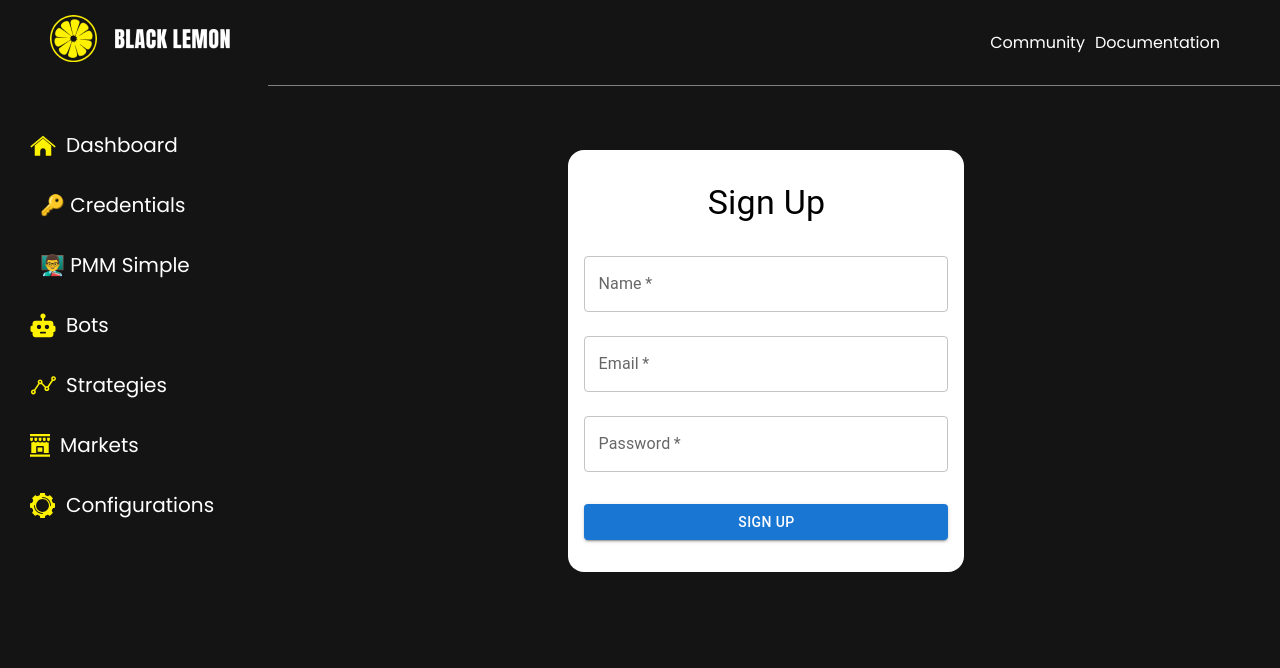
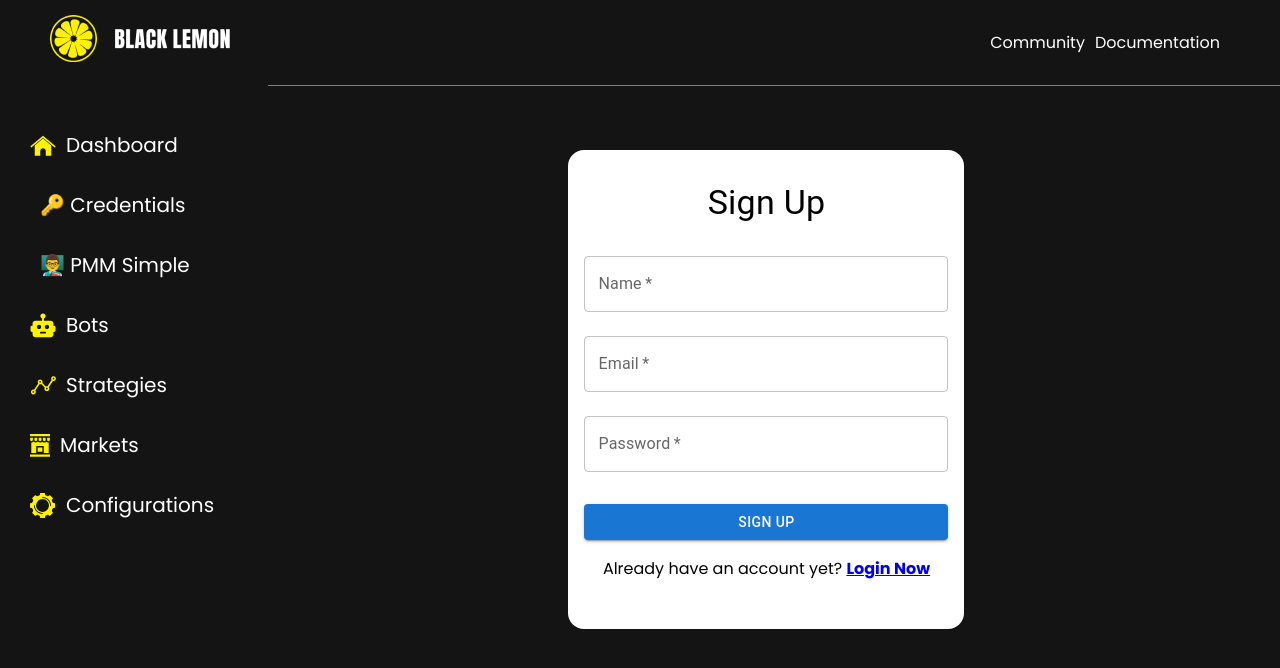
Before and after one commit to mohit49/blacklemon, a React (Vite) app: page /signup in a window 1280 px wide. Shown: the top 668 px of the page. Built offline with nearby package versions, Linux system fonts and the light colour scheme.

Commit message:
feat: style

```diff
--- a/src/components/Login.jsx
+++ b/src/components/Login.jsx
@@ -1,6 +1,7 @@
 import { useState } from 'react';
 import axios from 'axios';
 import { TextField, Button, Typography, Box, Container } from '@mui/material';
+import { NavLink } from 'react-router-dom';
 
 function Login() {
   const [form, setForm] = useState({ email: '', password: '' });
@@ -70,6 +71,9 @@ function Login() {
         >
           Log In with Google
         </Button>
+
+        <p className='singupNow'>Don&apos;t have an account yet? <b> <NavLink to="/signup">Sign Up</NavLink></b> </p>
+
       </Box>
     </Container>
   );
--- a/src/components/Signup.jsx
+++ b/src/components/Signup.jsx
@@ -1,6 +1,7 @@
 import { useState } from 'react';
 import axios from 'axios';
 import { TextField, Button, Typography, Box, Container } from '@mui/material';
+import { NavLink } from 'react-router-dom';
 
 function Signup() {
   const [form, setForm] = useState({ name: '', email: '', password: '' });
@@ -70,6 +71,7 @@ function Signup() {
           >
             Sign Up
           </Button>
+          <p className='singupNow'>Already have an account yet? <b> <NavLink to="/login">Login Now</NavLink></b> </p>
         </Box>
       </Box>
     </Container>
```
Also changed, not shown: 1 other file (tests, documents, lock files or other folders).
